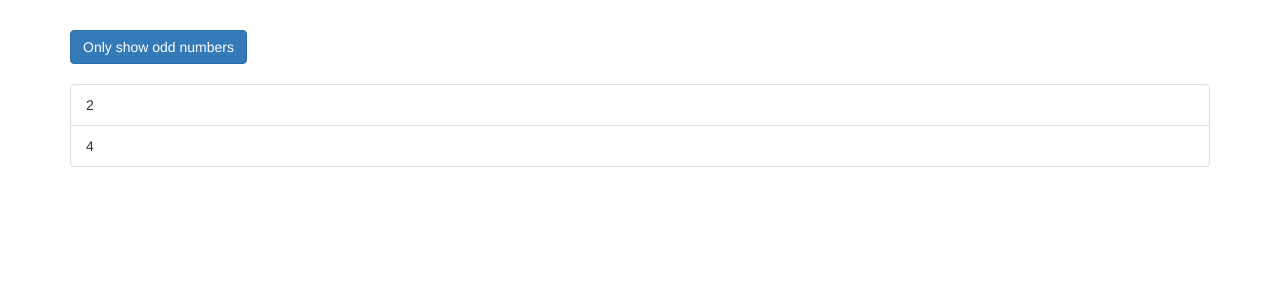
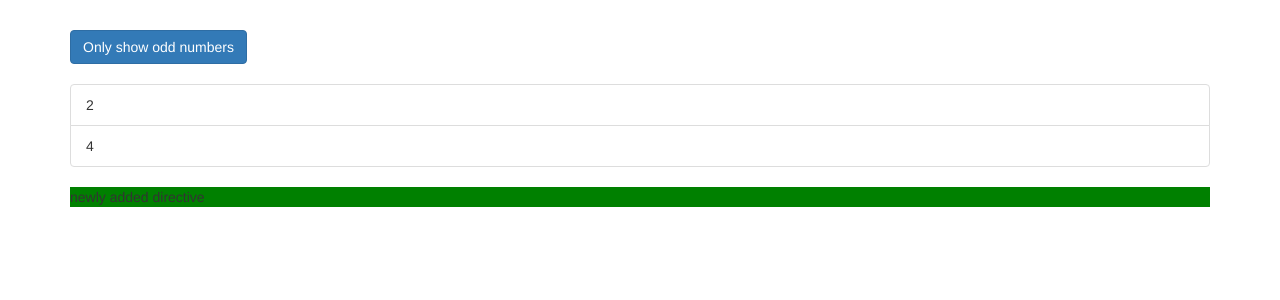
Before and after one commit to Oswaldgerald/Directives, an Angular app: page / in a window 1280 px wide. Shown: the top 300 px of the page. Built offline with nearby package versions, Linux system fonts and the light colour scheme.

Commit message:
Directives

```diff
--- a/src/app/app.component.html
+++ b/src/app/app.component.html
@@ -26,6 +26,7 @@
           </li>
         </div>
       </ul>
+        <p appBasicHighlight>newly added directive</p>
     </div>
   </div>
 </div>
--- a/src/app/app.module.ts
+++ b/src/app/app.module.ts
@@ -3,10 +3,12 @@
 import { FormsModule } from '@angular/forms';
 
 import { AppComponent } from './app.component';
+import {BasicHighlightDirective} from './basic-highlight/basic-highlight.directive';
 
 @NgModule({
   declarations: [
-    AppComponent
+    AppComponent,
+    BasicHighlightDirective,
   ],
   imports: [
     BrowserModule,
--- /dev/null
+++ b/src/app/basic-highlight/basic-highlight.directive.ts
@@ -0,0 +1,15 @@
+import {Directive, ElementRef, OnInit} from '@angular/core';
+
+@Directive({
+  selector: '[appBasicHighlight]'
+})
+
+export class BasicHighlightDirective implements OnInit {
+  constructor(private elementRef: ElementRef) {
+
+  }
+
+  ngOnInit(): void {
+    this.elementRef.nativeElement.style.backgroundColor = 'green';
+  }
+}
```
